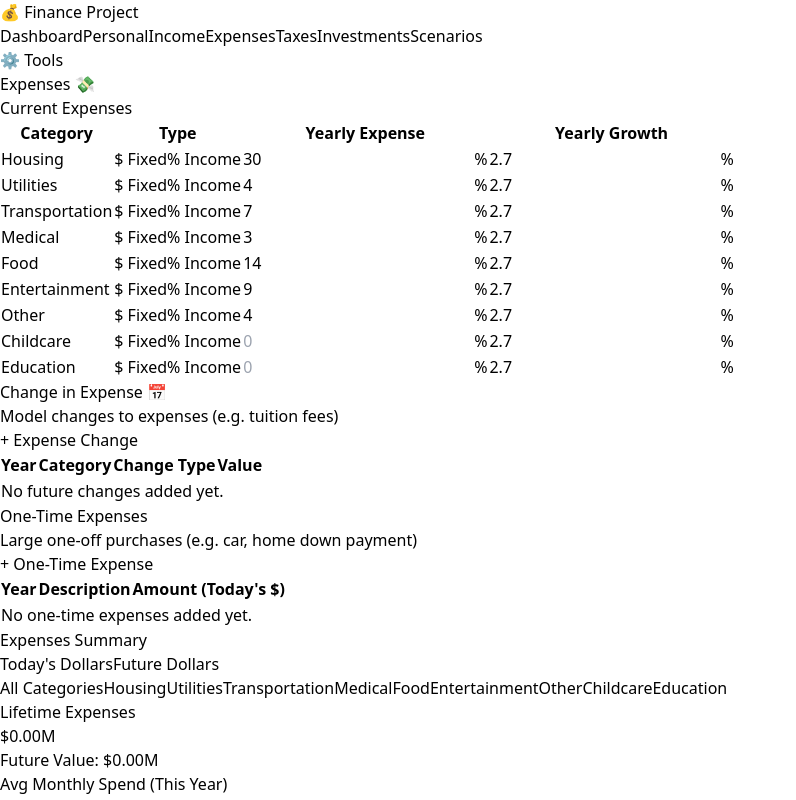
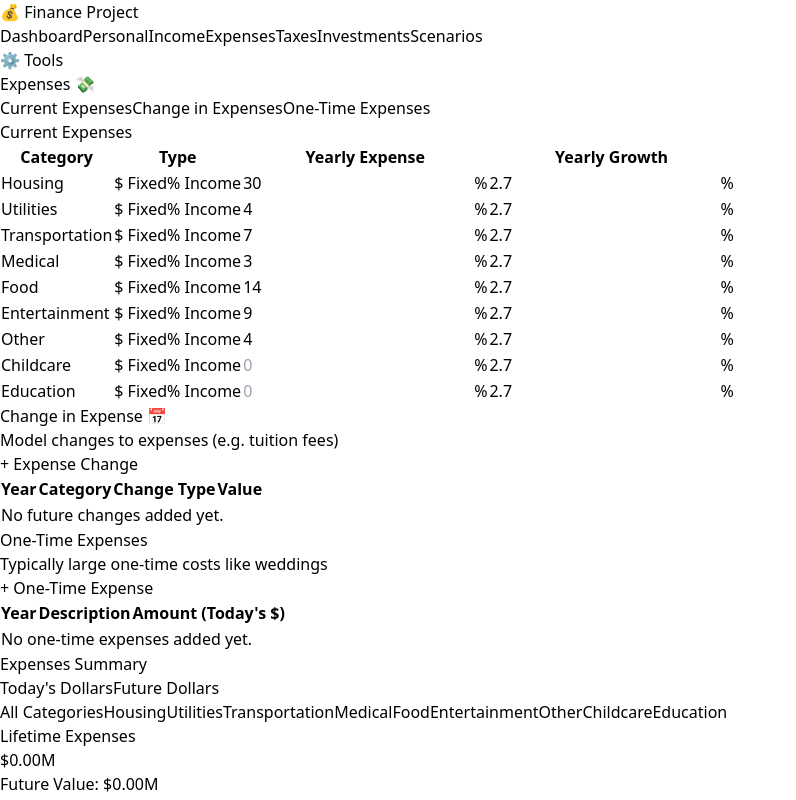
Before and after one commit to nithayakumar/FinanceProject, a React (Vite) app: page /expenses in a window 1280 px wide. Shown: the top 800 px of the page, without its empty margins (0-796 px from the left). Built offline with nearby package versions, Linux system fonts and the light colour scheme.

Commit message:
Fix one-time expenses calculation, add navigation buttons, update subtext

```diff
--- a/src/features/expenses/Expenses.calc.js
+++ b/src/features/expenses/Expenses.calc.js
@@ -90,6 +90,7 @@ export function calculateExpenseProjections(data, profile, incomeProjectionData)
   console.log('Inflation Rate:', inflationRate + '%')
   console.log('Years to Retirement:', yearsToRetirement)
   console.log('🔴 Income projections provided:', incomeProjections ? `Yes (${incomeProjections.length} months)` : 'NO - THIS IS THE PROBLEM')
+  console.log('🔴 One-time expenses:', data.oneTimeExpenses)
 
   // Log percent of income categories
   const percentCategories = data.expenseCategories.filter(c => c.amountType === 'percentOfIncome')
@@ -245,18 +246,23 @@ export function calculateExpenseProjections(data, profile, incomeProjectionData)
     // Add one-time expenses for this month
     let oneTimeNominal = 0
     let oneTimeTodayDollars = 0
+    if (data.oneTimeExpenses && data.oneTimeExpenses.length > 0) {
       data.oneTimeExpenses.forEach(expense => {
         // One-time expenses occur in January of their specified year
         // Amounts are entered in today's dollars, so inflate to nominal
-      if (expense.year === year && month === 1) {
-        oneTimeTodayDollars += expense.amount / 12  // Spread over the year for monthly view
+        const expenseYear = Number(expense.year)
+        const expenseAmount = Number(expense.amount) || 0
+
+        if (expenseYear === year && month === 1 && expenseAmount > 0) {
+          oneTimeTodayDollars += expenseAmount / 12  // Spread over the year for monthly view
 
           // Inflate to nominal dollars for this year
           const yearsOfInflation = year - 1
           const inflationMultiplier = Math.pow(1 + inflationRate / 100, yearsOfInflation)
-        oneTimeNominal += (expense.amount * inflationMultiplier) / 12
+          oneTimeNominal += (expenseAmount * inflationMultiplier) / 12
         }
       })
+    }
 
     const totalExpensesNominal = totalRecurringNominal + oneTimeNominal
 
--- a/src/features/expenses/Expenses.jsx
+++ b/src/features/expenses/Expenses.jsx
@@ -1,4 +1,4 @@
-import { useState } from 'react'
+import { useState, useRef } from 'react'
 import { useNavigate } from 'react-router-dom'
 import SplitLayout from '../../shared/components/SplitLayout'
 import { useExpensesData } from './hooks/useExpensesData'
@@ -13,6 +13,11 @@ function Expenses() {
   const [activeTab, setActiveTab] = useState('all')
   const [viewMode, setViewMode] = useState('PV')
 
+  // Refs for scrolling
+  const currentExpensesRef = useRef(null)
+  const expenseTimelineRef = useRef(null)
+  const oneTimeExpensesRef = useRef(null)
+
   const {
     data,
     projections,
@@ -23,18 +28,47 @@ function Expenses() {
     navigate('/investments-debt')
   }
 
+  const scrollToSection = (ref) => {
+    ref.current?.scrollIntoView({ behavior: 'smooth', block: 'start' })
+  }
+
   const InputSection = (
     <div className="space-y-8 pb-12">
       <div className="flex justify-between items-center">
         <h1 className="text-3xl font-bold text-gray-900 tracking-tight">Expenses 💸</h1>
       </div>
 
+      {/* Navigation Buttons */}
+      <div className="flex gap-2 flex-wrap">
+        <button
+          onClick={() => scrollToSection(currentExpensesRef)}
+          className="px-3 py-1.5 text-sm font-medium bg-gray-100 text-gray-700 rounded-lg hover:bg-gray-200 transition"
+        >
+          Current Expenses
+        </button>
+        <button
+          onClick={() => scrollToSection(expenseTimelineRef)}
+          className="px-3 py-1.5 text-sm font-medium bg-gray-100 text-gray-700 rounded-lg hover:bg-gray-200 transition"
+        >
+          Change in Expenses
+        </button>
+        <button
+          onClick={() => scrollToSection(oneTimeExpensesRef)}
+          className="px-3 py-1.5 text-sm font-medium bg-gray-100 text-gray-700 rounded-lg hover:bg-gray-200 transition"
+        >
+          One-Time Expenses
+        </button>
+      </div>
+
       <div className="space-y-6">
+        <div ref={currentExpensesRef}>
           <CurrentExpensesCard
             categories={data.expenseCategories}
             onUpdate={actions.updateCategory}
           />
+        </div>
 
+        <div ref={expenseTimelineRef}>
           <ExpenseTimelineCard
             categories={data.expenseCategories}
             onAddJump={actions.addJump}
@@ -42,13 +76,16 @@ function Expenses() {
             onRemoveJump={actions.removeJump}
             onMoveJump={actions.moveJump}
           />
+        </div>
 
+        <div ref={oneTimeExpensesRef}>
           <OneTimeExpensesCard
             oneTimeExpenses={data.oneTimeExpenses}
             onAdd={actions.addOneTimeExpense}
             onUpdate={actions.updateOneTimeExpense}
             onRemove={actions.removeOneTimeExpense}
           />
+        </div>
       </div>
     </div>
   )
--- a/src/features/expenses/components/OneTimeExpensesCard.jsx
+++ b/src/features/expenses/components/OneTimeExpensesCard.jsx
@@ -7,7 +7,7 @@ export function OneTimeExpensesCard({ oneTimeExpenses, onAdd, onUpdate, onRemove
             <div className="flex justify-between items-center mb-4">
                 <div>
                     <h2 className="text-xl font-bold text-gray-900">One-Time Expenses</h2>
-                    <p className="text-sm text-gray-500">Large one-off purchases (e.g. car, home down payment)</p>
+                    <p className="text-sm text-gray-500">Typically large one-time costs like weddings</p>
                 </div>
                 <Button onClick={onAdd} variant="secondary" size="sm">
                     + One-Time Expense
```
Lines whose indentation alone changed are shown as unchanged.
